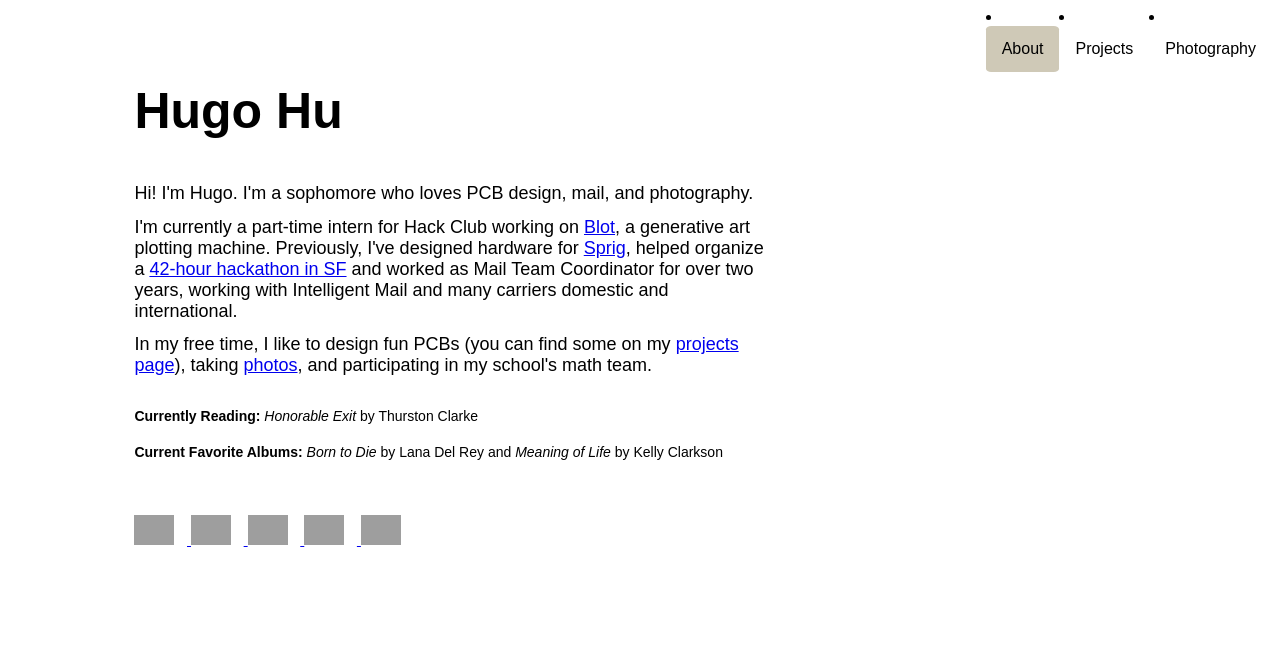
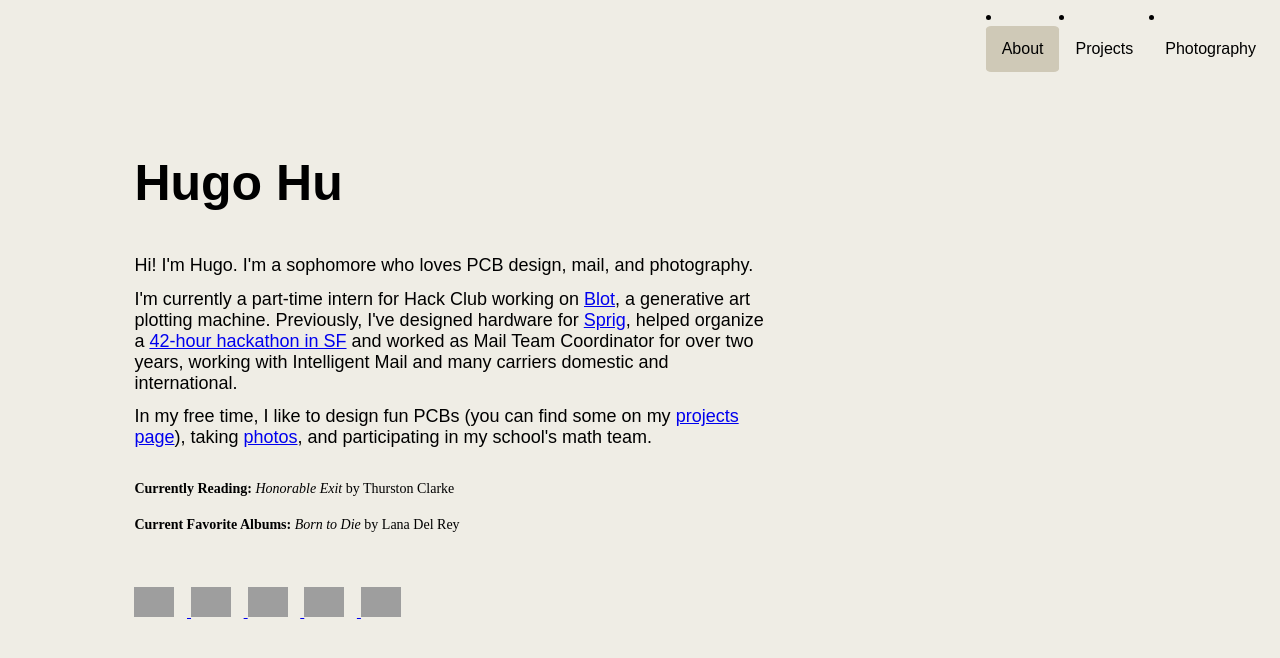
Before and after one commit to Hugoyhu/site, a plain HTML site: page index.html in a window 1280 px wide. Drawn offline with Linux system fonts and the light colour scheme; grey boxes are pictures that could not be loaded; a web font is replaced by a local one.

Commit message:
update index

```diff
--- a/index.html
+++ b/index.html
@@ -3,9 +3,13 @@
 <link rel="stylesheet" href="style.css">
 
 <head>
+    <meta name="viewport" content="width=device-width, initial-scale=1.0">
     <title>Hugo Hu</title>
 </head>
 
+
+
+<body style="background-color:#efede5;">
     <li><a href="https://corgis.cyou">Photography</a></li>
     <li><a href="projects.html">Projects</a></li>
     <li><a class="active" href="index.js">About</a></li>
@@ -14,7 +18,10 @@
 
     <br>
     <br>
-
+    <br>
+    <br>
+    <br>
+    <br>
 
     <body>
 
@@ -22,29 +29,29 @@
 
         <br>
 
-    <p>
+        <p class="text">
             Hi! I'm Hugo. I'm a sophomore who loves PCB design, mail, and photography.
         </p>
 
-    <p>
+        <p class="text">
             I'm currently a part-time intern for Hack Club working on <a href="https://blot.hackclub.dev">Blot</a>, a generative art plotting machine. Previously, I've designed hardware for <a href="https://sprig.hackclub.com">Sprig</a>, helped organize a <a href="https://assemble.hackclub.com/launch">42-hour hackathon in SF</a> and worked as Mail Team Coordinator for over two years, working with Intelligent Mail and many carriers domestic and international.
         </p>
 
-    <p>
+        <p class="text">
             In my free time, I like to design fun PCBs (you can find some on my <a href="projects.html">projects page</a>), taking <a href="https://corgis.cyou">photos</a>, and participating in my school's math team.
         </p>
 
         <br>
 
-    <p1>
+        <p1 class="info">
             <b>Currently Reading:</b> <i>Honorable Exit</i> by Thurston Clarke
         </p1>
 
         <br>
         <br>
 
-    <p1>
-        <b>Current Favorite Albums:</b> <i>Born to Die</i> by Lana Del Rey and <i>Meaning of Life</i> by Kelly Clarkson
+        <p1 class="info">
+            <b>Current Favorite Albums:</b> <i>Born to Die</i> by Lana Del Rey
         </p1>
 
         <br>
@@ -77,3 +84,4 @@
     </body>
 
     </html>
+</body>
--- a/style.css
+++ b/style.css
@@ -178,18 +178,21 @@ hr {
 
 p {
     font-family: 'argesta_textregular', sans-serif;
+}
+
+.text {
     font-size: 18px;
     font-weight: 400;
     margin: 1% 40% 1% 10%;
 }
 
-p1 {
-    font-family: 'argesta_textregular', sans-serif;
+.info {
     font-size: 14px;
     font-weight: 500;
     margin: 1% 40% 1% 10%;
 }
 
+
 hr {
     margin: 3% 40% 3% 10%;
 }
```
Also changed, not shown: projects.html (+7 -0 lines). Lines whose indentation alone changed are shown as unchanged.
